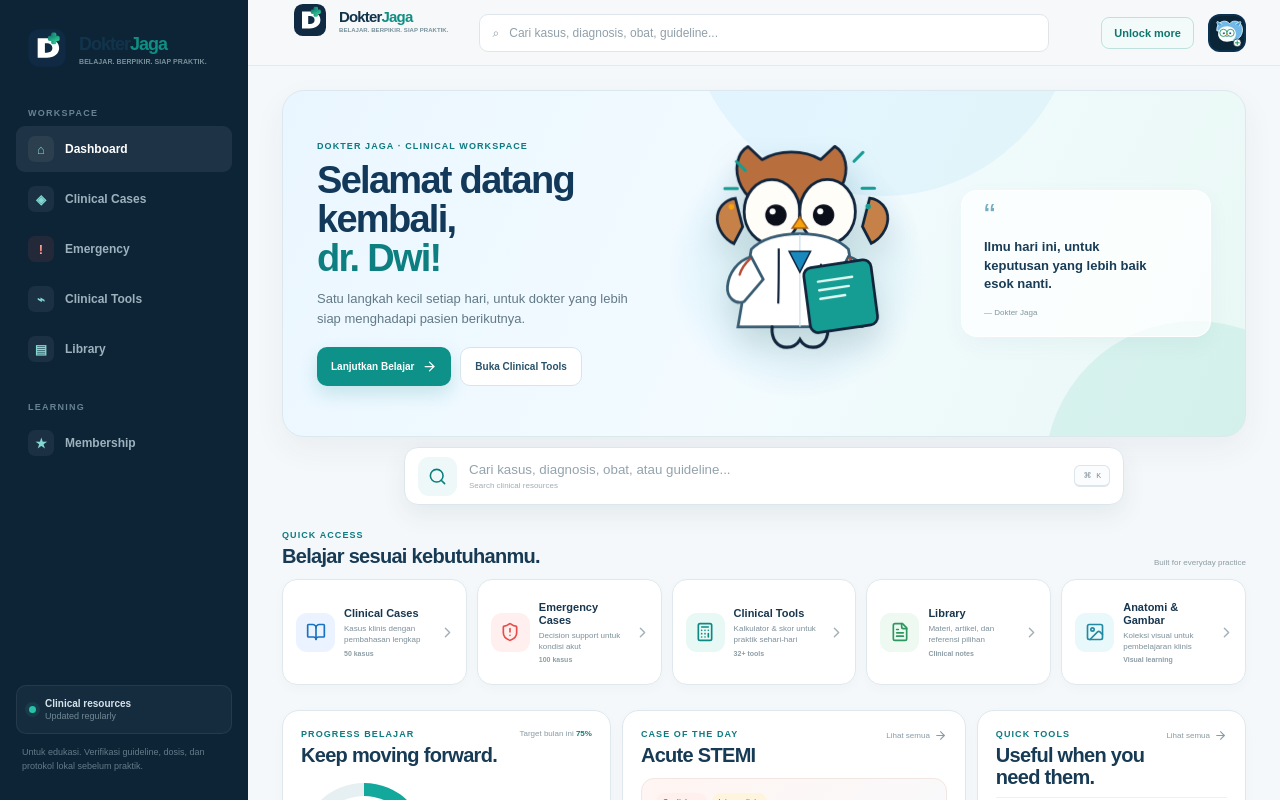
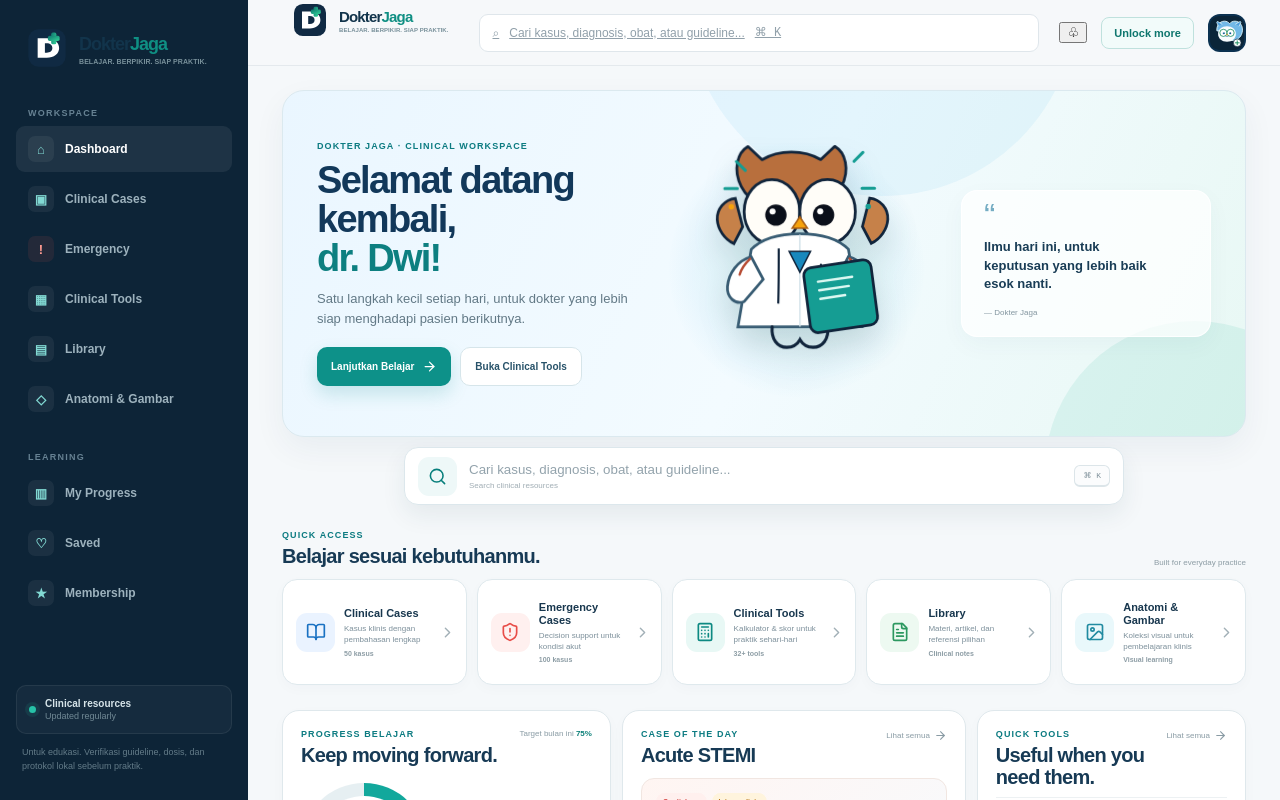
Before and after one commit to dwimakdasarimd-star/dokter-jaga-v1, a Next.js app: page / in a window 1280 px wide. Shown: the top 800 px of the page. Built offline with nearby package versions, Linux system fonts and the light colour scheme.

Commit message:
Refine global navigation to match dashboard mockup

```diff
--- a/app/layout.tsx
+++ b/app/layout.tsx
@@ -15,14 +15,42 @@
   icons: { icon: '/dokter-jaga-app-icon-v2.svg', shortcut: '/dokter-jaga-app-icon-v2.svg', apple: '/dokter-jaga-app-icon-v2.svg' },
 };
 
-const nav = [
+const workspaceNav = [
   { href: '/', label: 'Dashboard', icon: '⌂' },
-  { href: '/cases', label: 'Clinical Cases', icon: '◈' },
+  { href: '/cases', label: 'Clinical Cases', icon: '▣' },
   { href: '/emergency', label: 'Emergency', icon: '!' },
-  { href: '/tools', label: 'Clinical Tools', icon: '⌁' },
+  { href: '/tools', label: 'Clinical Tools', icon: '▦' },
   { href: '/library', label: 'Library', icon: '▤' },
+  { href: '/library', label: 'Anatomi & Gambar', icon: '◇' },
 ];
 
-function Brand({ mobile = false }: { mobile?: boolean }) { return <Link href="/" className={mobile ? 'brand brand-mobile brand-logo-lockup' : 'brand brand-logo-lockup'} aria-label="Dokter Jaga"><span className="brand-mark-wrap"><Image src="/dokter-jaga-mark.svg" alt="Dokter Jaga" width={mobile ? 36 : 42} height={mobile ? 36 : 42} priority /></span><span className="brand-wordmark"><strong><span>Dokter</span><em>Jaga</em></strong><small>Belajar. Berpikir. Siap Praktik.</small></span></Link>; }
-function MobileNav(){ return <nav className="mobile-bottom-nav" aria-label="Navigasi utama mobile">{nav.map(item=><Link href={item.href} key={item.href} className={`mobile-nav-item ${item.label==='Emergency'?'mobile-nav-emergency':''}`}><span>{item.icon}</span><small>{item.label==='Clinical Tools'?'Tools':item.label==='Clinical Cases'?'Cases':item.label}</small></Link>)}</nav>; }
-export default function RootLayout({ children }: { children: ReactNode }) { return <html lang="id"><body><div className="app-shell"><aside className="sidebar"><Brand /><div className="sidebar-label">WORKSPACE</div><nav className="side-nav">{nav.map(item=><Link href={item.href} key={item.href} className="side-link"><span className={`side-icon ${item.label==='Emergency'?'danger-icon':''}`}>{item.icon}</span><span>{item.label}</span></Link>)}</nav><div className="sidebar-label sidebar-label-spaced">LEARNING</div><nav className="side-nav"><Link href="/membership" className="side-link"><span className="side-icon">★</span><span>Membership</span></Link></nav><div className="sidebar-bottom"><div className="mini-card"><span className="mini-dot" /><div><strong>Clinical resources</strong><small>Updated regularly</small></div></div><p>Untuk edukasi. Verifikasi guideline, dosis, dan protokol lokal sebelum praktik.</p></div></aside><div className="main-shell"><header className="topbar"><Brand mobile /><div className="top-search">⌕ <span>Cari kasus, diagnosis, obat, guideline...</span></div><div className="top-actions"><Link href="/membership" className="top-upgrade">Unlock more</Link><div className="avatar avatar-brand"><Image src="/dokter-jaga-app-icon-v2.svg" alt="Dokter Jaga" width={34} height={34} /></div></div></header><main>{children}</main><footer>Dokter Jaga · Practical clinical education · 2026</footer></div><MobileNav /></div></body></html>; }
+const learningNav = [
+  { href: '/membership', label: 'My Progress', icon: '▥' },
+  { href: '/membership', label: 'Saved', icon: '♡' },
+  { href: '/membership', label: 'Membership', icon: '★' },
+];
+
+function Brand({ mobile = false }: { mobile?: boolean }) {
+  return <Link href="/" className={mobile ? 'brand brand-mobile brand-logo-lockup' : 'brand brand-logo-lockup'} aria-label="Dokter Jaga"><span className="brand-mark-wrap"><Image src="/dokter-jaga-mark.svg" alt="Dokter Jaga" width={mobile ? 36 : 42} height={mobile ? 36 : 42} priority /></span><span className="brand-wordmark"><strong><span>Dokter</span><em>Jaga</em></strong><small>Belajar. Berpikir. Siap Praktik.</small></span></Link>;
+}
+
+function MobileNav(){
+  return <nav className="mobile-bottom-nav" aria-label="Navigasi utama mobile">{workspaceNav.slice(0,5).map(item=><Link href={item.href} key={item.label} className={`mobile-nav-item ${item.label==='Emergency'?'mobile-nav-emergency':''}`}><span>{item.icon}</span><small>{item.label==='Clinical Tools'?'Tools':item.label==='Clinical Cases'?'Cases':item.label}</small></Link>)}<Link href="/membership" className="mobile-nav-item"><span>•••</span><small>More</small></Link></nav>;
+}
+
+export default function RootLayout({ children }: { children: ReactNode }) {
+  return <html lang="id"><body><div className="app-shell">
+    <aside className="sidebar">
+      <Brand />
+      <div className="sidebar-label">WORKSPACE</div>
+      <nav className="side-nav">{workspaceNav.map(item=><Link href={item.href} key={item.label} className="side-link"><span className={`side-icon ${item.label==='Emergency'?'danger-icon':''}`}>{item.icon}</span><span>{item.label}</span></Link>)}</nav>
+      <div className="sidebar-label sidebar-label-spaced">LEARNING</div>
+      <nav className="side-nav">{learningNav.map(item=><Link href={item.href} key={item.label} className="side-link"><span className="side-icon">{item.icon}</span><span>{item.label}</span></Link>)}</nav>
+      <div className="sidebar-bottom"><div className="mini-card"><span className="mini-dot" /><div><strong>Clinical resources</strong><small>Updated regularly</small></div></div><p>Untuk edukasi. Verifikasi guideline, dosis, dan protokol lokal sebelum praktik.</p></div>
+    </aside>
+    <div className="main-shell">
+      <header className="topbar"><Brand mobile /><Link href="/cases" className="top-search"><span>⌕</span><span>Cari kasus, diagnosis, obat, atau guideline...</span><kbd>⌘ K</kbd></Link><div className="top-actions"><button className="top-notification" aria-label="Notifikasi">♧</button><Link href="/membership" className="top-upgrade">Unlock more</Link><div className="avatar avatar-brand"><Image src="/dokter-jaga-app-icon-v2.svg" alt="Dokter Jaga" width={34} height={34} /></div></div></header>
+      <main>{children}</main><footer>Dokter Jaga · Practical clinical education · 2026</footer>
+    </div><MobileNav />
+  </div></body></html>;
+}
```
